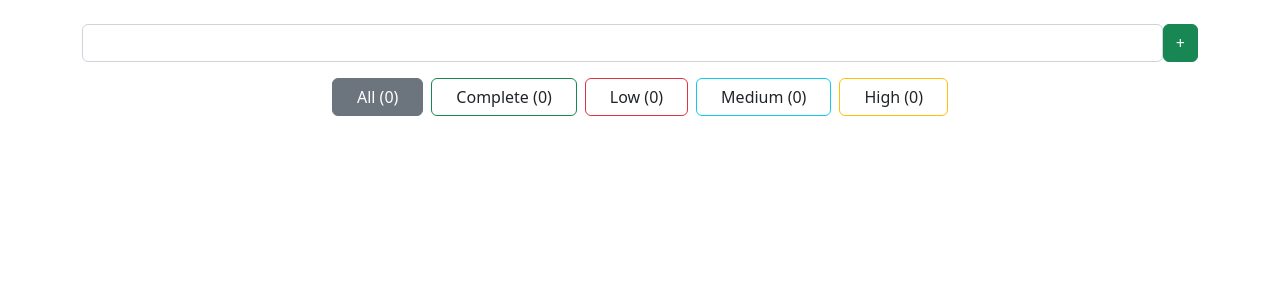
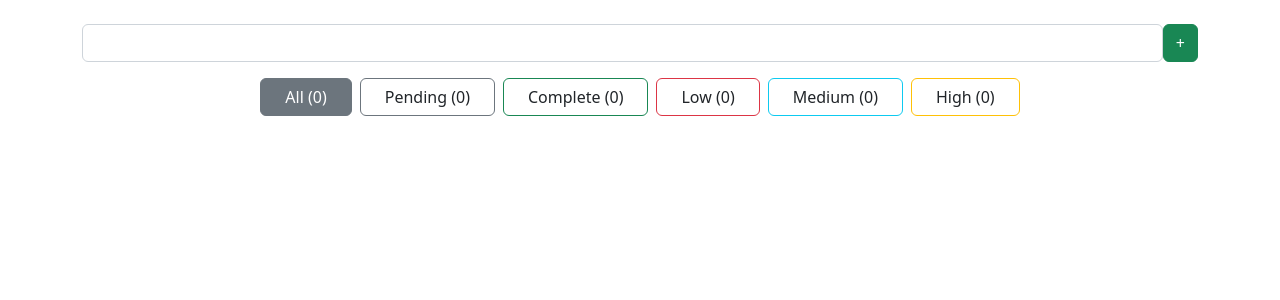
Before and after one commit to kaziFahmid/qtec-test, a React (Vite) app: page / in a window 1280 px wide. Shown: the top 300 px of the page. Built offline with nearby package versions, Linux system fonts and the light colour scheme.

Commit message:
priority done

```diff
--- a/src/Components/Main.jsx
+++ b/src/Components/Main.jsx
@@ -1,79 +1,93 @@
-import React, { useEffect, useState } from 'react';
+import React, { useEffect, useState } from "react";
 
-import { TodoItem } from './TodoItem/TodoItem';
+import { TodoItem } from "./TodoItem/TodoItem";
 
 export const Main = () => {
-  const [inputValue, setInputValue] = useState('');
+  const [inputValue, setInputValue] = useState("");
   const [todoList, setTodoList] = useState([]);
   const [editingIndex, setEditingIndex] = useState(null);
-  const [filter, setFilter] = useState('all');
-
+  const [filter, setFilter] = useState("all");
   const AllTodoListCount = todoList?.length;
-  const AllTodoLowListsCount = todoList.filter((todo) => todo?.status === 'low').length;
-  const AllTodoMediumListsCount = todoList.filter((todo) => todo?.status === 'medium').length;
-  const AllTodoHighListsCount = todoList.filter((todo) => todo?.status === 'high').length;
-  const AllTodoCompleteListsCount = todoList.filter((todo) => todo?.status === 'complete').length;
-
+  const AllTodoLowListsCount = todoList.filter(
+    (todo) => todo?.status === "low"
+  ).length;
+  const AllTodoMediumListsCount = todoList.filter(
+    (todo) => todo?.status === "medium"
+  ).length;
+  const AllTodoHighListsCount = todoList.filter(
+    (todo) => todo?.status === "high"
+  ).length;
+  const AllTodoCompleteListsCount = todoList.filter(
+    (todo) => todo?.status === "complete"
+  ).length;
   const filteredTodoList = todoList.filter((todo) => {
-    if (filter === 'all') return true;
+    if (filter === "all") return true;
     return todo.status === filter;
   });
 
   useEffect(() => {
-    const storedTodoList = JSON.parse(localStorage.getItem('todoList')) || [];
+    const storedTodoList = JSON.parse(localStorage.getItem("todoList")) || [];
     setTodoList(storedTodoList);
   }, []);
 
+  //   ----------Add New Todos Funtions----------
   const handleAddTodo = () => {
-    if (inputValue.trim() !== '') {
+    if (inputValue.trim() !== "") {
       const newTodo = {
         text: inputValue,
-        status: 'pending',
+        status: "pending",
       };
       const newTodoList = [...todoList, newTodo];
       setTodoList(newTodoList);
-      localStorage.setItem('todoList', JSON.stringify(newTodoList));
-      setInputValue('');
+      localStorage.setItem("todoList", JSON.stringify(newTodoList));
+      setInputValue("");
     }
   };
 
+  //   ----------Add New Todos input change functions----------
   const handleInputChange = (event) => {
     setInputValue(event.target.value);
   };
 
+  //   ----------Delete Todo Function----------
   const handleDeleteTodo = (index) => {
     const updatedTodoList = [...todoList];
     updatedTodoList.splice(index, 1);
     setTodoList(updatedTodoList);
-    localStorage.setItem('todoList', JSON.stringify(updatedTodoList));
+    localStorage.setItem("todoList", JSON.stringify(updatedTodoList));
   };
 
+  //   ----------Update Todo status Function----------
   const handleUpdateStatus = (index, newStatus) => {
     const updatedTodoList = [...todoList];
     updatedTodoList[index].status = newStatus;
     setTodoList(updatedTodoList);
-    localStorage.setItem('todoList', JSON.stringify(updatedTodoList));
+    localStorage.setItem("todoList", JSON.stringify(updatedTodoList));
   };
 
+  //   ----------Edit Todo  Function----------
   const handleStartEdit = (index) => {
     setEditingIndex(index);
     setInputValue(todoList[index].text);
   };
 
+  //   ----------Save  Todo Changes Function----------
   const handleSaveEdit = () => {
     const updatedTodoList = [...todoList];
     updatedTodoList[editingIndex].text = inputValue;
     setTodoList(updatedTodoList);
-    localStorage.setItem('todoList', JSON.stringify(updatedTodoList));
+    localStorage.setItem("todoList", JSON.stringify(updatedTodoList));
     setEditingIndex(null);
-    setInputValue('');
+    setInputValue("");
   };
 
+  //   ----------Cancel Todo Function----------
   const handleCancelEdit = () => {
     setEditingIndex(null);
-    setInputValue('');
+    setInputValue("");
   };
 
+  //   ----------Filter Todo Function----------
   const handleFilter = (status) => {
     setFilter(status);
   };
@@ -84,61 +98,83 @@ export const Main = () => {
         <input
           type="text"
           value={inputValue}
+          onKeyPress={(e) => e.key === "Enter" && handleAddTodo()}
           onChange={handleInputChange}
           className="w-100 form-control"
         />
-        <button type="button" className="btn btn-success" onClick={handleAddTodo}>
+        <button
+          type="button"
+          className="btn btn-success"
+          onClick={handleAddTodo}
+        >
           +
         </button>
       </div>
       <div className="d-flex flex-column text-center flex-sm-row justify-content-center gap-2 mt-3">
         <div>
           <button
-            className={`btn ${filter === 'all' ? 'btn-secondary' : 'border border-secondary'} px-4`}
-            onClick={() => handleFilter('all')}
+            className={`btn ${
+              filter === "all" ? "btn-secondary" : "border border-secondary"
+            } px-4`}
+            onClick={() => handleFilter("all")}
           >
-            All {' '}
-            ({AllTodoListCount})
+            All ({AllTodoListCount})
+          </button>
+        </div>
+
+        <div>
+          <button
+            className={`btn ${
+              filter === "pending" ? "btn-secondary" : "border border-secondary"
+            } px-4`}
+            onClick={() => handleFilter("pending")}
+          >
+            Pending ({AllTodoListCount})
+          </button>
+        </div>
+
+        <div>
+          {" "}
+          <button
+            className={`btn ${
+              filter === "complete" ? "btn-success" : "border border-success"
+            } px-4`}
+            onClick={() => handleFilter("complete")}
+          >
+            Complete ({AllTodoCompleteListsCount})
           </button>
         </div>
         <div>
-          {' '}
+          {" "}
           <button
-            className={`btn ${filter === 'complete' ? 'btn-success' : 'border border-success'} px-4`}
-            onClick={() => handleFilter('complete')}
+            className={`btn ${
+              filter === "low" ? "btn-danger" : "border border-danger"
+            } px-4`}
+            onClick={() => handleFilter("low")}
           >
-            Complete {' '}
-            ({AllTodoCompleteListsCount})
+            Low ({AllTodoLowListsCount})
           </button>
         </div>
         <div>
-          {' '}
+          {" "}
           <button
-            className={`btn ${filter === 'low' ? 'btn-danger' : 'border border-danger'} px-4`}
-            onClick={() => handleFilter('low')}
+            className={`btn ${
+              filter === "medium" ? "btn-info" : "border border-info"
+            } px-4`}
+            onClick={() => handleFilter("medium")}
           >
-            Low {' '}
-            ({AllTodoLowListsCount})
+            Medium ({AllTodoMediumListsCount}){" "}
           </button>
         </div>
         <div>
-          {' '}
+          {" "}
           <button
-            className={`btn ${filter === 'medium' ? 'btn-info' : 'border border-info'} px-4`}
-            onClick={() => handleFilter('medium')}
+            className={`btn ${
+              filter === "high" ? "btn-warning" : "border border-warning"
+            } px-4`}
+            onClick={() => handleFilter("high")}
           >
-            Medium {' '}
-            ({AllTodoMediumListsCount}){' '}
-          </button>
-        </div>
-        <div>
-          {' '}
-          <button
-            className={`btn ${filter === 'high' ? 'btn-warning' : 'border border-warning'} px-4`}
-            onClick={() => handleFilter('high')}
-          >
-            High {' '}
-            ({AllTodoHighListsCount}){' '}
+            High ({AllTodoHighListsCount}){" "}
           </button>
         </div>
       </div>
@@ -146,18 +182,19 @@ export const Main = () => {
       {/* todo list area Start */}
       <div className="mt-3">
         {filteredTodoList.map((todo, index) => (
-            <TodoItem
+          <TodoItem
+            key={index}
             index={index}
             todo={todo}
             handleInputChange={handleInputChange}
-             editingIndex={editingIndex}
+            editingIndex={editingIndex}
             inputValue={inputValue}
             handleStartEdit={handleStartEdit}
             handleSaveEdit={handleSaveEdit}
             handleCancelEdit={handleCancelEdit}
             handleDeleteTodo={handleDeleteTodo}
-            handleUpdateStatus={handleUpdateStatus}/>
-
+            handleUpdateStatus={handleUpdateStatus}
+          />
         ))}
       </div>
       {/* todo list area End */}
--- a/src/Components/TodoItem/TodoItem.jsx
+++ b/src/Components/TodoItem/TodoItem.jsx
@@ -7,7 +7,7 @@ export const TodoItem = ({handleInputChange, todo,index, editingIndex, inputValu
     <div
     key={index}
     style={{ position: 'relative' }}
-    className="border px-2 d-flex justify-content-between items-center py-2 mb-2"
+    className="border px-2 d-flex flex-column flex-sm-row justify-content-between items-center py-2 mb-2"
   >
     {editingIndex === index ? (
       <>
@@ -15,9 +15,9 @@ export const TodoItem = ({handleInputChange, todo,index, editingIndex, inputValu
           type="text"
           value={inputValue}
           onChange={handleInputChange}
-          className="form-control w-25"
+          className="form-control w-100 "
         />
-        <div className="d-flex justify-content-end items-center gap-2">
+        <div className="d-flex justify-content-end items-center gap-2 mt-2 mt-sm-0">
           <button
             className="btn btn-success d-flex justify-content-center items-center"
             onClick={handleSaveEdit}
```
